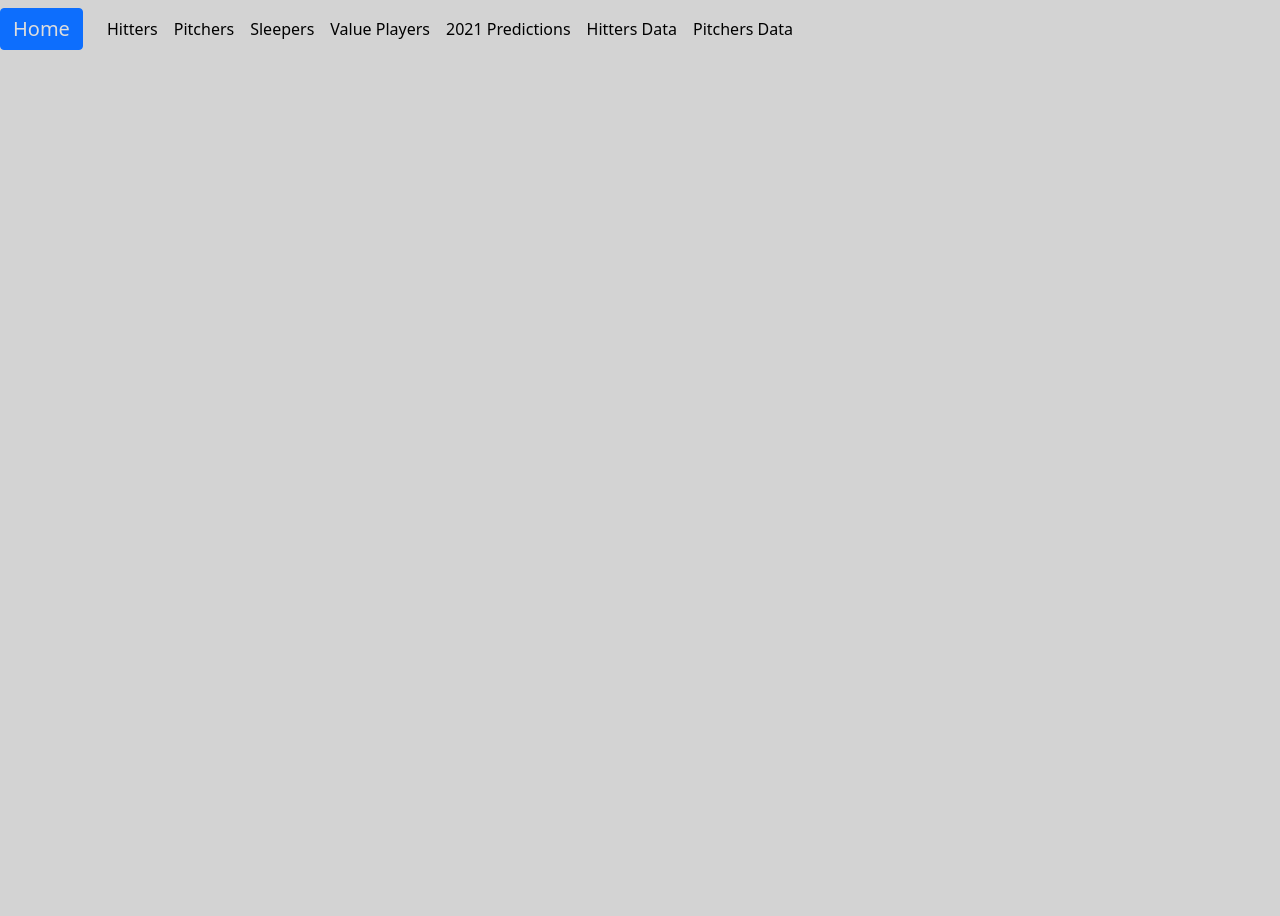
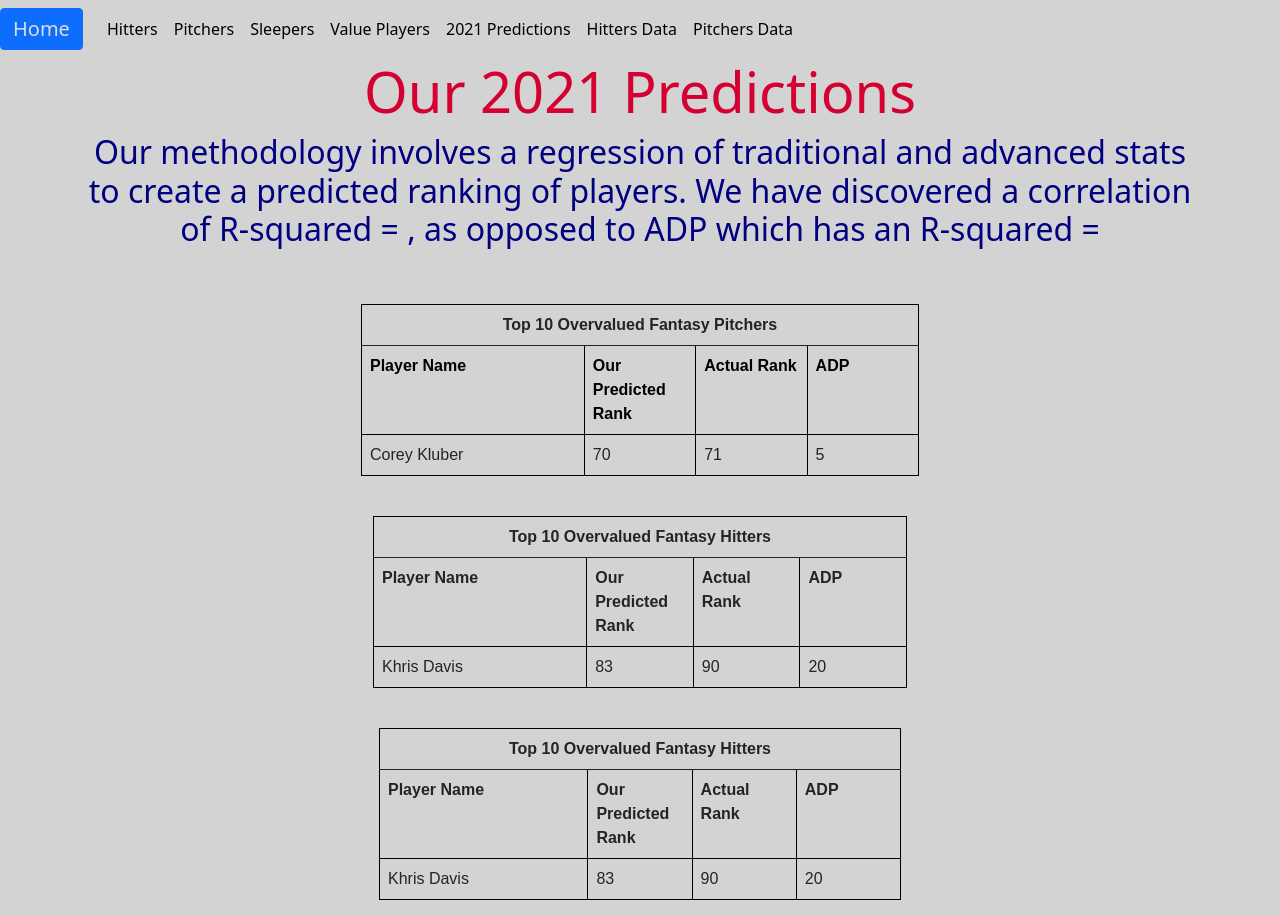
Before and after one commit to RiverJAM/Ultimate-Fantasy-Baseball-Eval-Tool, a Flask app: template templates/_2021predictions.html in a window 1280 px wide. Before the commit the page ends 50 px from the top, so only its background shows below. Run offline with Flask 2, Linux system fonts and the light colour scheme; the template is opened without the code that fills it, so the values that code supplies are empty; some libraries are stand-ins or nearby versions.

Commit message:
cleaned up html

```diff
--- a/templates/_2021predictions.html
+++ b/templates/_2021predictions.html
@@ -104,6 +104,96 @@
       </ul>
 
     </div>
+</nav>
+    <div class="container">
+        <div class="row">
+          <div class="col-md-12 jumbotron text-center">
+            <h1 class="display-4" style="color:#D50032; font-weight: 400; outline: #dddddd;">Our 2021 Predictions</h1>
+            <h2 class="display-8" style="color: navy; font-weight: 150; outline: #dddddd;">
+            Our methodology involves a regression of traditional and advanced stats to create a
+          predicted ranking of players.  We have discovered a correlation of R-squared = ,
+        as opposed to ADP which has an R-squared = </h2>
+          </div>
+        </div>
+      </div>
+      <br><br>
+      <div class="container justify-content-center">
+        <div class="row justify-content-center">
+          <div class="col-md-12 justify-content-center">
+            <table class="table col-md-12"  id="fantasy-overvalued" style="padding-left: 45px !important">
+              <thead class = "thead-dark">
+              <tr>
+                <th colspan="12" style="text-align: center;  table-layout: fixed;">Top 10 Overvalued Fantasy Pitchers</th>
+              </tr>
+              </thead>
+              <tr style="text-align: center; color: black;">
+                <th style="width:40%;">Player Name</th>
+                <th style="width:20%;">Our Predicted Rank</th>
+                <th style="width:20%;">Actual Rank</th>
+                <th style="width:20%;">ADP</th>
+              </tr>
+              <tr>
+                <td>Corey Kluber</td>
+                <td>70</td>
+                <td>71</td>
+                <td>5</td>
+              </tr>
+            </table>
+          </div>
+        </div>
+        <br>
+
+        <div class="container justify-content-center">
+          <div class="row justify-content-center">
+            <div class="col-md-6 justify-content-center">
+              <table class="table col-md-12 colpanel-body ml-2 w-auto thead-dark"  id="fantasy-overvalued" style="padding-left: 45px !important">
+                <thead>
+                <tr>
+                  <th colspan="4" style="text-align: center;table-layout: fixed;">Top 10 Overvalued Fantasy Hitters</th>
+                </tr>
+            </thead>
+              <tr style="text-align: center; ">
+                <th style="width:40%;"">Player Name</th>
+                <th style="width:20%;">Our Predicted Rank</th>
+                <th style="width:20%;">Actual Rank</th>
+                <th style="width:20%;">ADP</th>
+              </tr>
+              <tr>
+                <td>Khris Davis</td>
+                <td>83</td>
+                <td>90</td>
+                <td>20</td>
+              </tr>
+
+            </table>
+          </div>
+        </div><br>
+
+        <div class="container justify-content-center">
+            <div class="row justify-content-center">
+              <div class="col-md-6 justify-content-center">
+                <table class="table col-md-12 colpanel-body ml-2 w-auto thead-dark"  id="fantasy-overvalued" style="padding-left: 45px !important">
+                  <thead>
+                  <tr>
+                    <th colspan="4" style="text-align: center;table-layout: fixed;">Top 10 Overvalued Fantasy Hitters</th>
+                  </tr>
+              </thead>
+                <tr style="text-align: center; ">
+                  <th style="width:40%;"">Player Name</th>
+                  <th style="width:20%;">Our Predicted Rank</th>
+                  <th style="width:20%;">Actual Rank</th>
+                  <th style="width:20%;">ADP</th>
+                </tr>
+                <tr>
+                  <td>Khris Davis</td>
+                  <td>83</td>
+                  <td>90</td>
+                  <td>20</td>
+                </tr>
+
+              </table>
+            </div>
+          </div>
   </nav>
 
 </body>
```
Also changed, not shown: templates/fantasyvalue.html (+5 -5 lines).
